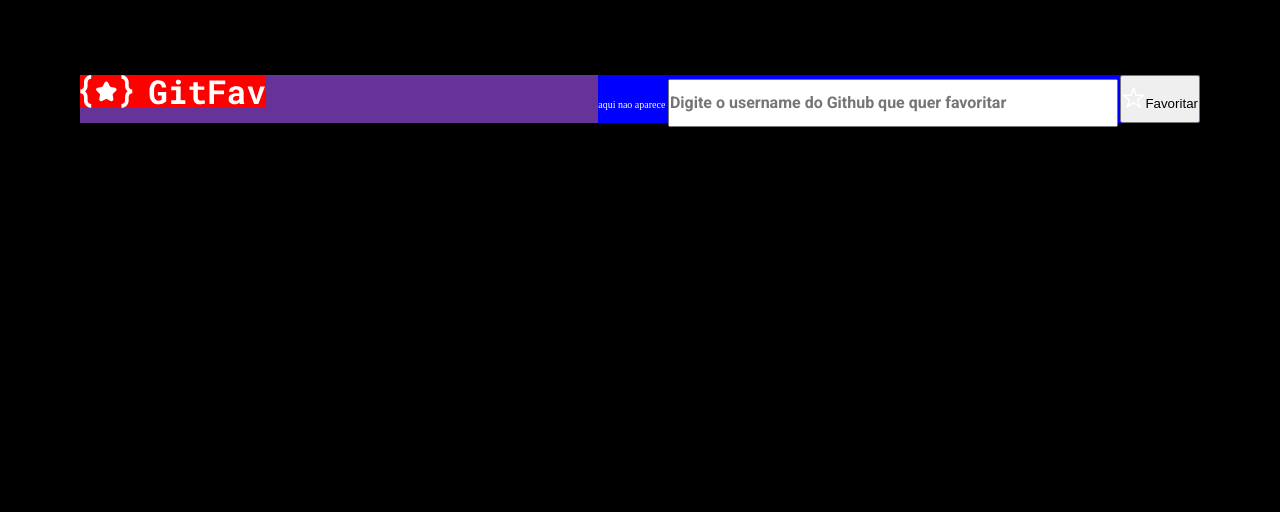
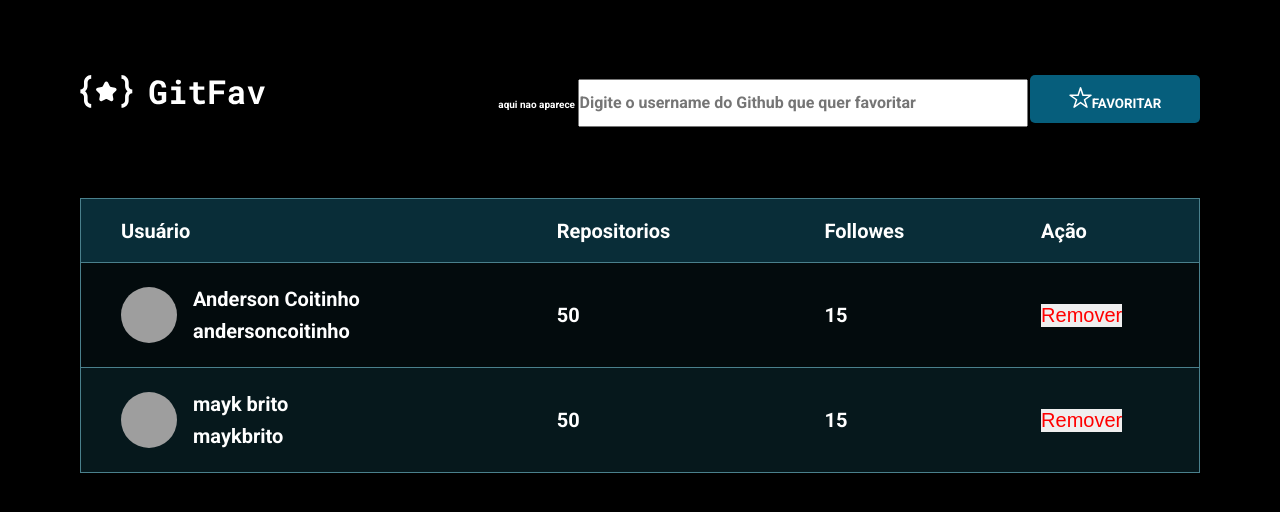
Before and after one commit to AndersonCoitinho/GitFavoritesPremium, a website: page index.html in a window 1280 px wide. Drawn offline with Linux system fonts and the light colour scheme; grey boxes are pictures that could not be loaded.

Commit message:
criando a table

```diff
--- a/index.html
+++ b/index.html
@@ -23,7 +23,58 @@
     </nav>
 
     <table>
+        <thead>
+            <tr>
+                <th>Usuário</th>
+                <th>Repositorios</th>
+                <th>Followes</th>
+                <th>Ação</th>
+            </tr>
+        </thead>
 
+        <tbody>
+            <tr>
+                <td class="user">
+                    <img src="https://github.com/andersoncoitinho.png" alt="Imagem do GitHub">
+                    <a href="https://github.com/andersoncoitinho" target="_blank">
+                        <div class="userdescription">
+                            <p>Anderson Coitinho</p>
+                            <span>andersoncoitinho</span>
+                        </div>
+                    </a>
+                </td>
+                <td class="repositories">
+                    50
+                </td>
+                <td class="followers">
+                    15
+                </td>
+                <td>
+                    <button class="remove">Remover</button>
+                </td>
+            </tr>
+
+            <tr>
+                <td class="user">
+                    <img src="https://github.com/maykbrito.png" alt="Imagem do GitHub">
+                    <a href="https://github.com/maykbrito" target="_blank">
+                        <div class="userdescription">
+                            <p>mayk brito</p>
+                            <span>maykbrito</span>
+                        </div>
+                    </a>
+                </td>
+                <td class="repositories">
+                    50
+                </td>
+                <td class="followers">
+                    15
+                </td>
+                <td>
+                    <button class="remove">Remover</button>
+                </td>
+            </tr>
+        </tbody>
     </table>
 </body>
 
--- a/style.css
+++ b/style.css
@@ -11,8 +11,8 @@
 
 body {
     background-color: #000000;
-
     color: white;
+    font-family: var(--ff);
 }
 
 nav {
@@ -21,20 +21,11 @@ nav {
     margin: 7.5rem auto;
     display: flex;
     justify-content: space-between;
-
-    background-color: rebeccapurple;
 }
 
 #logo {
     width: 18.6rem;
     height: 3.27rem;
-
-    background-color: red;
-
-}
-
-.add {
-    background-color: blue;
 }
 
 nav input {
@@ -45,5 +36,81 @@ nav input {
 }
 
 nav button {
+    font-family: var(--ff);
+    text-transform: uppercase;
+    color: #FFF;
     height: 4.8rem;
+    border: none;
+    background-color: #065E7C;
+    border-radius: 5px;
+    width: 17rem;
 }
+
+table {
+    margin: auto;
+    width: 1120px;
+    border-collapse: collapse;
+    font-size: 2rem;
+    border: 1px solid #4A808C;
+}
+
+table tr th {
+    background-color: #092D38;
+    height: 6.4rem;
+    text-align: left;
+    padding: 16px 24px 16px 40px;
+    gap: 12px;
+
+}
+
+table tr:nth-child(even) { /* pega o numero de linha "par"*/
+    background: #06181C;
+}
+
+table tr:nth-child(odd) { /* pega o numero de linha "impar"*/
+    background: rgba(6, 22, 27, 0.5);
+}
+
+tbody tr {
+    border: 1px solid #4A808C;
+}
+
+tbody tr td {
+    text-align: left;
+    padding: 2.4rem 1rem 2.4rem 4rem;
+}
+
+td.user img {
+    width: 5.6rem;
+    height: 5.6rem;
+    object-fit: cover;
+    border-radius: 50%;
+    /*margin: 2.4rem 0 2.4rem 0rem;*/
+}
+
+.user a{
+    color: #FFF;
+    text-decoration: none;
+    /*margin: 2.8rem 8.1rem 2.8rem 1.6rem;*/
+    font-size: 2rem;
+}
+
+a p {
+    margin-bottom: .8rem;
+}
+
+.user {
+    height: 10.4rem;
+    display: flex;
+}
+
+.userdescription {
+    margin-left: 1.6rem;
+}
+
+td .remove {
+    border: none;
+    color: red;
+    cursor: pointer;
+    font-size: 2rem;
+}
```
Also changed, not shown: package.json (added, +15 -0 lines), 2 other files.
